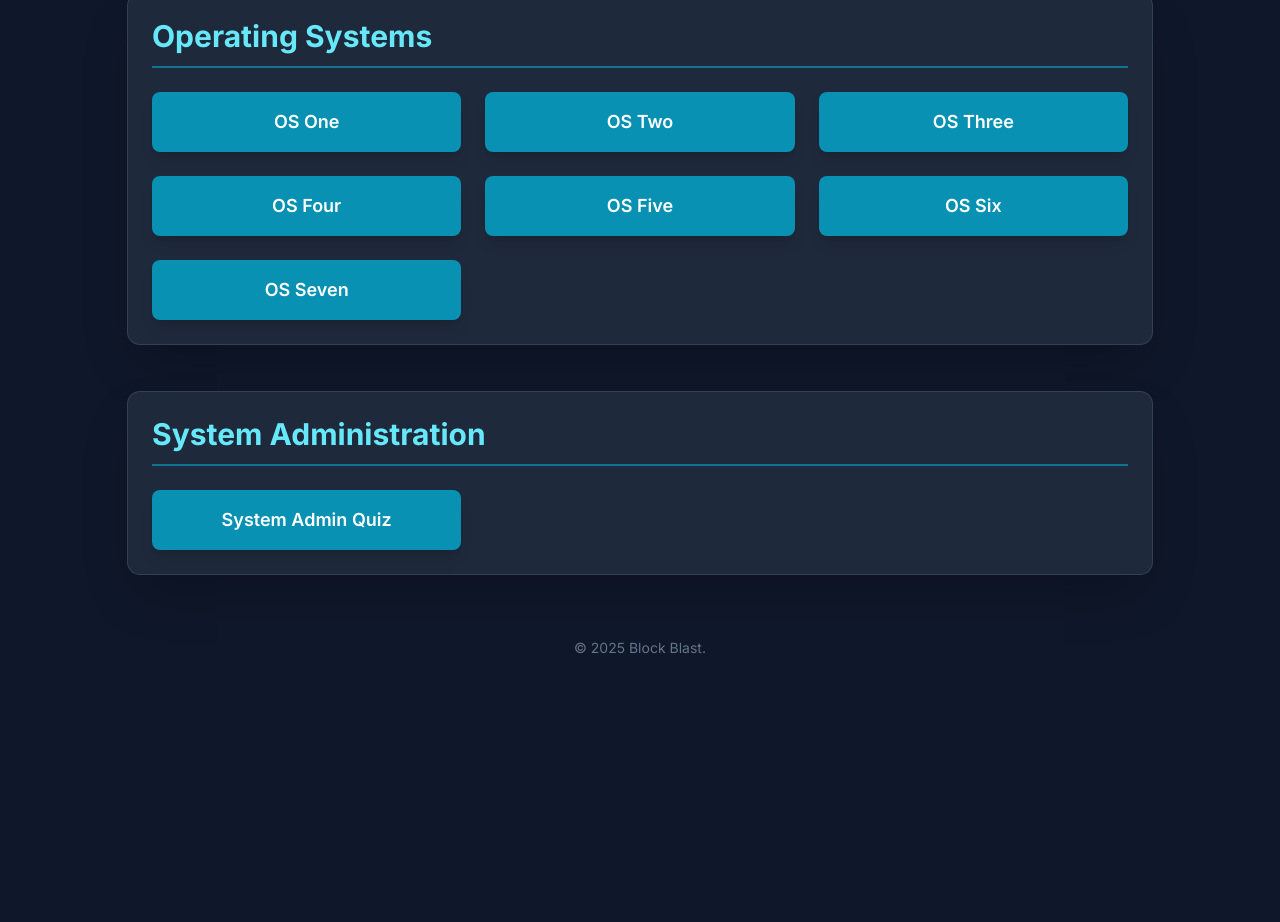
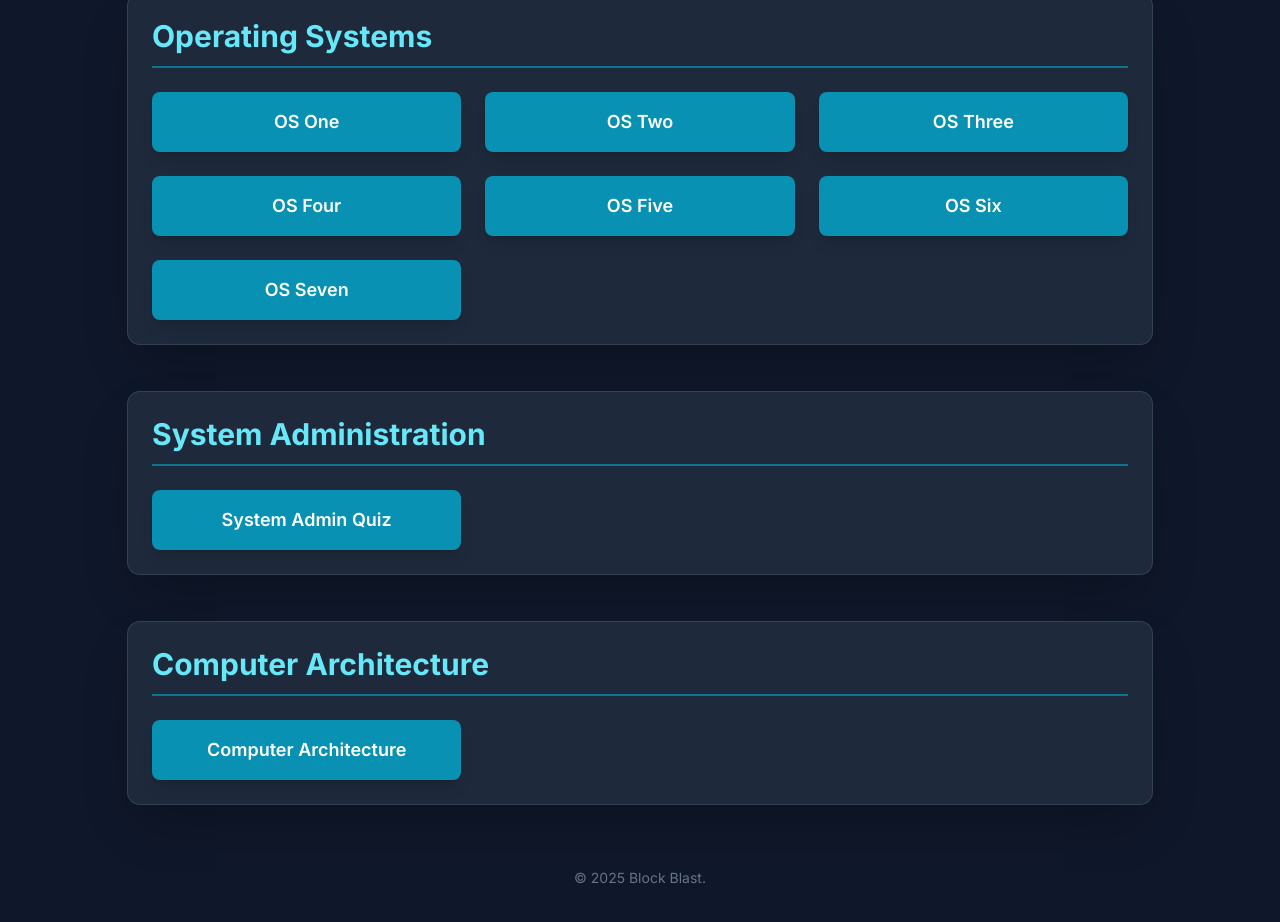
Before and after one commit to alparmelee/BlockBlast, a plain HTML site: page index.html in a window 1280 px wide. Shown: the part 886-1808 px from the top of the page. Before the commit the page ends 1592 px from the top, so only its background shows below. Drawn offline with nearby package versions, Linux system fonts and the light colour scheme.

Commit message:
Update index.html

```diff
--- a/index.html
+++ b/index.html
@@ -139,6 +139,17 @@
             </div>
         </section>
 
+        <section class="bg-slate-800 p-6 rounded-xl shadow-2xl ring-1 ring-slate-700">
+            <h2 class="text-2xl sm:text-3xl font-bold mb-6 text-cyan-300 border-b-2 border-cyan-700 pb-3">
+                Computer Architecture
+            </h2>
+            <div class="grid grid-cols-1 sm:grid-cols-2 lg:grid-cols-3 gap-5 md:gap-6">
+                <a href="comparch.html" class="block bg-cyan-600 hover:bg-cyan-500 text-white font-semibold py-4 px-5 rounded-lg shadow-lg transition-all duration-200 ease-in-out transform hover:scale-105 text-center text-base md:text-lg">
+                    Computer Architecture
+                </a>
+            </div>
+        </section>
+
     </main>
 
     <footer class="mt-10 md:mt-16 text-center text-slate-500 text-sm pb-6">
```
